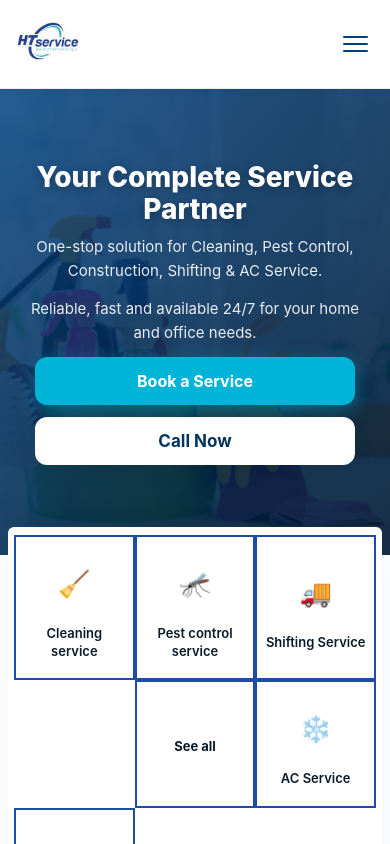
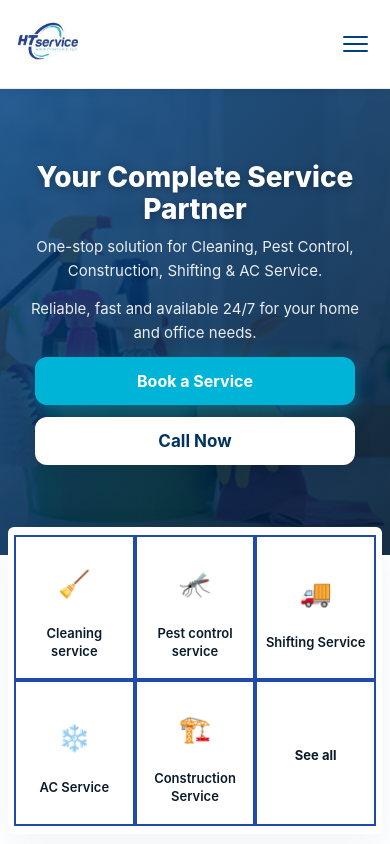
Before and after one commit to RetroRabiul/HTService, a Next.js app: page / in a window 390 px wide. Shown: the top 844 px of the page. Built offline with nearby package versions, Linux system fonts and the light colour scheme.

Commit message:
UI: place 'See all' as last tile; remove mobile nth-child positioning

```diff
--- a/pages/index.js
+++ b/pages/index.js
@@ -133,7 +133,7 @@ export default function Home() {
           <div className={styles.categoriesGrid}>
             {(() => {
               // create a display order so 'See All' appears as the 4th tile (first of second row)
-              const display = [categories[0], categories[1], categories[2], { icon: '', label: 'See All', seeAll: true }, categories[3], categories[4]];
+              const display = [categories[0], categories[1], categories[2], categories[3], categories[4], { icon: '', label: 'See All', seeAll: true }];
               return display.map((item, idx) => {
                 if (item.seeAll) {
                   return (
--- a/styles/Home.module.css
+++ b/styles/Home.module.css
@@ -298,9 +298,7 @@
   /* Mobile: 3-up grid with blue borders like the reference image */
   .categoriesGrid { display: grid; grid-template-columns: repeat(3, 1fr); gap: 0; justify-items: stretch; align-items: stretch; }
   .categoriesGrid > .categoryTile { box-sizing: border-box; margin: 0; }
-  /* place 4th and 5th items into columns 2 and 3 so second row centers nicely */
-  .categoriesGrid > .categoryTile:nth-child(4) { grid-column: 2; }
-  .categoriesGrid > .categoryTile:nth-child(5) { grid-column: 3; }
+  /* second row will naturally fill columns 1-3 so no special placement needed */
   .categoryTile { display:flex; flex-direction:column; align-items:center; justify-content:center; text-align:center; gap:8px; padding:18px 6px; min-height:110px; background:#ffffff; border-radius:0; box-shadow:none; border:2px solid #1e4ca8; box-sizing: border-box; }
   .categoryIcon { width:56px; height:56px; font-size:26px; border-radius:6px; background: transparent; box-shadow: none; border: none; display:flex; align-items:center; justify-content:center; }
   .categoryLabel { font-size:13px; margin-top:6px; color:#0b1b2a; }
```
